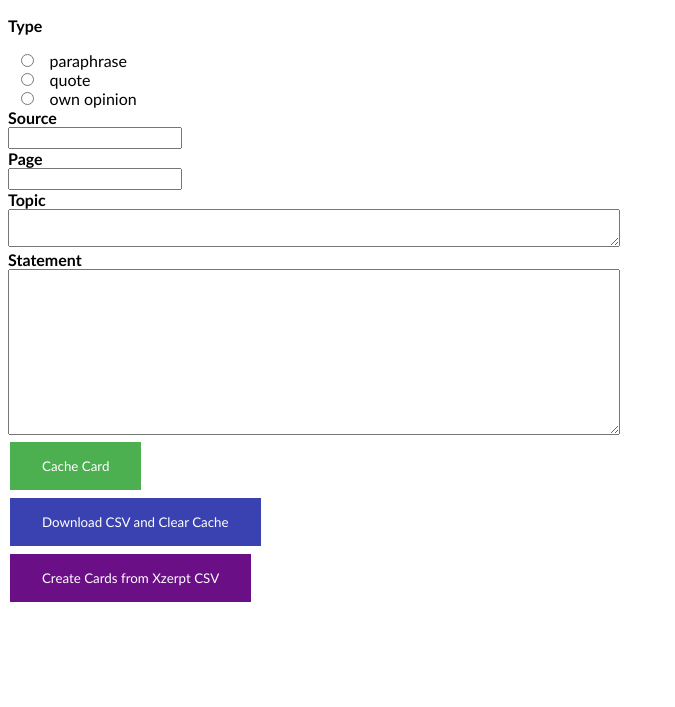
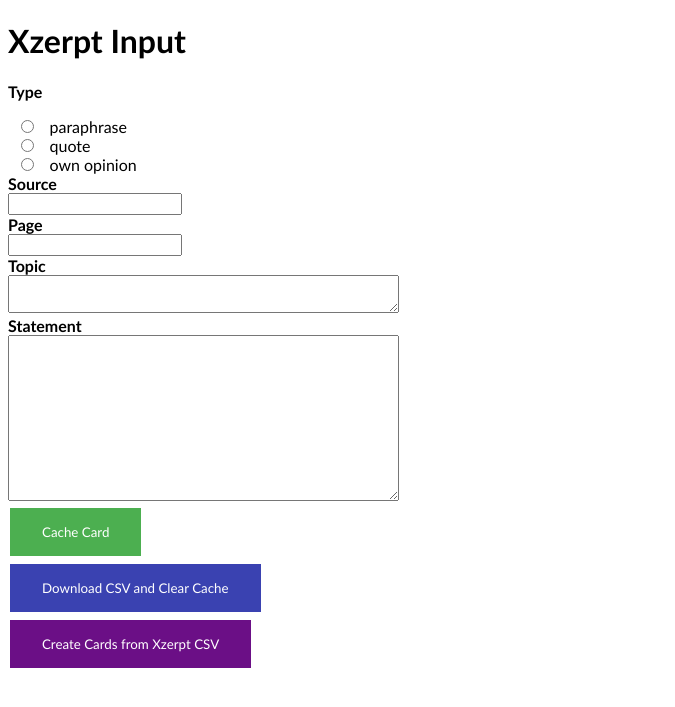
Before and after one commit to BrianInGermany/Xzerpt, a Jekyll site: the page miro_gen_csv.html, which Jekyll copies as it is, in a window 1280 px wide. Shown: the top 707 px of the page, without its empty margins (0-675 px from the left). Built offline with Jekyll 4.4.1, drawn with Linux system fonts in a browser that asks for light colours.

Commit message:
add title

```diff
--- a/miro_gen_csv.html
+++ b/miro_gen_csv.html
@@ -62,7 +62,7 @@ button[id=csv_button] {
 </head>
 <html>
    <body>
-
+      <h1>Xzerpt Input</h1>
       <form action="" id="form" method="POST">
          <p><b>Type</b></p>
         <input type="radio" id="paraphrase" name="info_type" value="paraphrase">
@@ -80,11 +80,11 @@ button[id=csv_button] {
       <br/>
       <label for="topic"><b>Topic</b></label><br>
 
-         <textarea class="input" id="topic" name="topic" rows="2" cols="80">
+         <textarea class="input" id="topic" name="topic" rows="2" cols="50">
 </textarea>
       <br/>
          <label for="summary"><b>Statement</b></label><br>
-         <textarea class="input" id="summary" name="summary" rows="10" cols="80">
+         <textarea class="input" id="summary" name="summary" rows="10" cols="50">
 </textarea>
 
 
```
